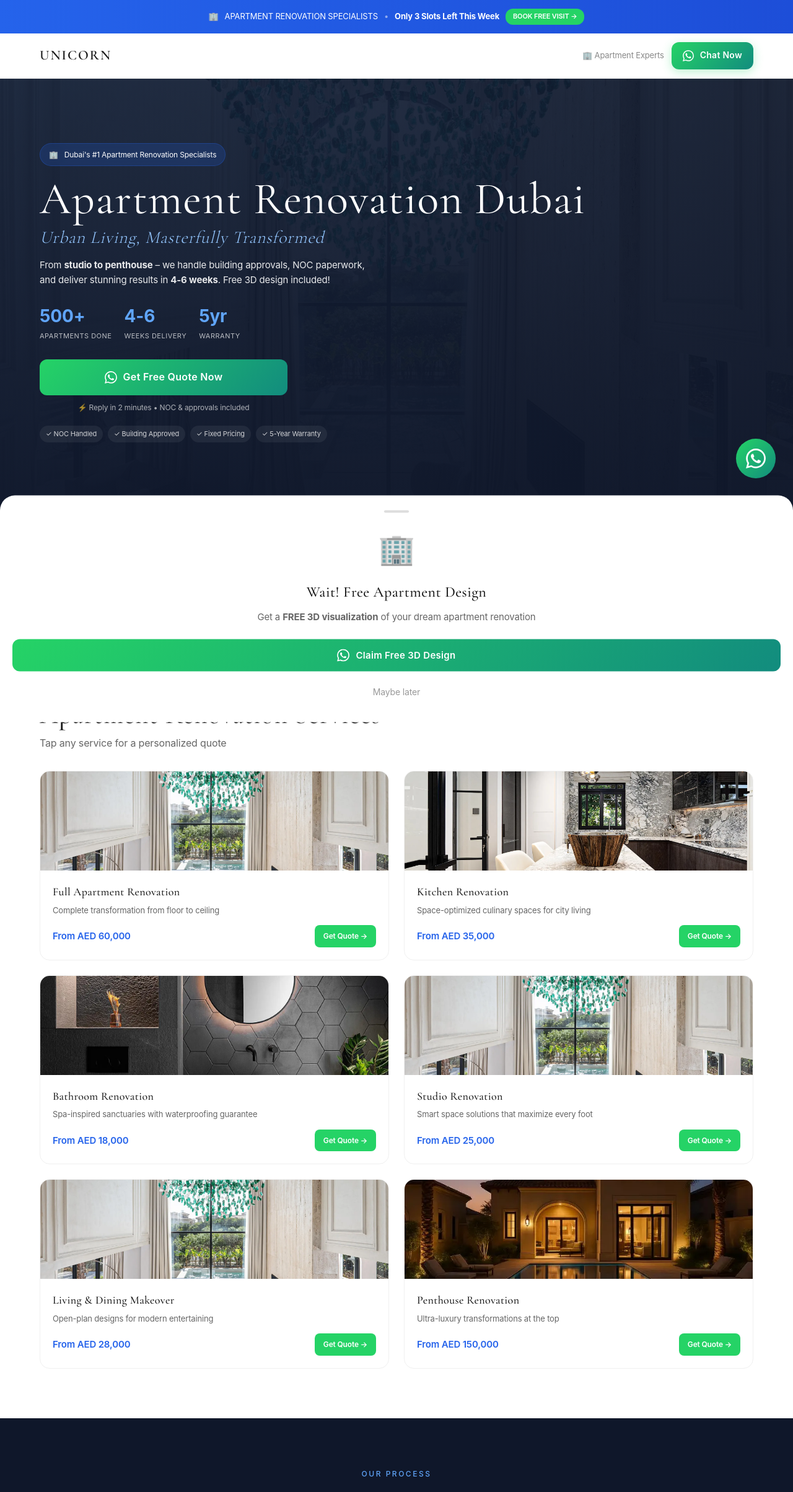
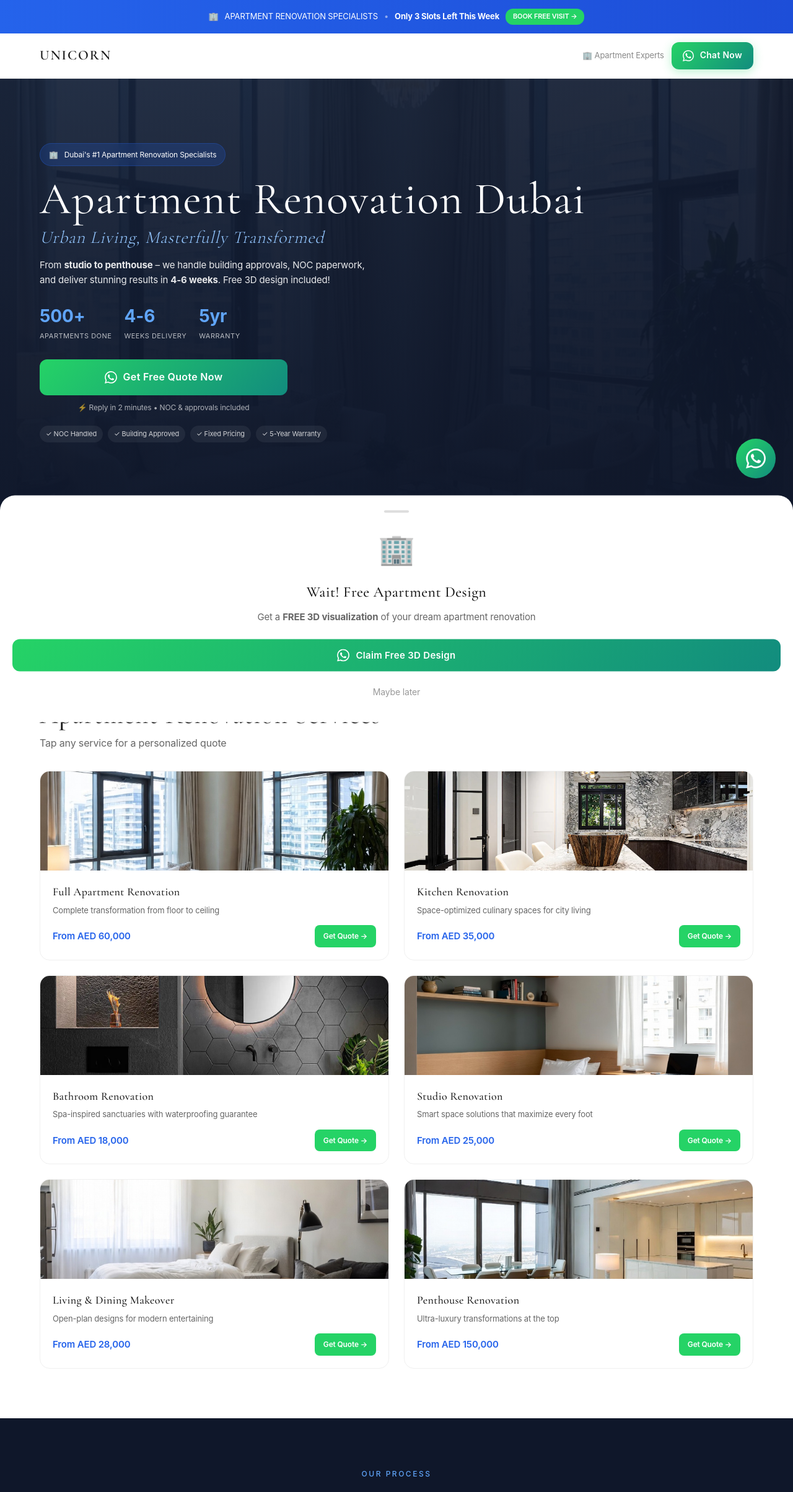
Before and after one commit to 1297ABY5/Villa-Landing--ABY, a Next.js app: page /apartment in a window 1280 px wide. Shown: the top 2408 px of the page at 62% size. Built offline with nearby package versions, Linux system fonts and the light colour scheme.

Commit message:
Update apartment.js

```diff
--- a/pages/apartment.js
+++ b/pages/apartment.js
@@ -1,6 +1,7 @@
-// pages/apartment.js - APARTMENT RENOVATION LANDING PAGE v1.0
+// pages/apartment.js - APARTMENT RENOVATION LANDING PAGE v1.1
 // High-converting page optimized for apartment renovation keywords
-// Adapted from villa v3.7 with apartment-specific content, pricing, areas, testimonials
+// ✅ Clean short tracking code (Ref: XXXXXX only)
+// Adapted from villa v3.8 with apartment-specific content, pricing, areas, testimonials
 
 import Head from 'next/head';
 import Image from 'next/image';
@@ -116,7 +117,7 @@ function getAttribution() {
     utm_term: p.get('utm_term') || p.get('kw') || p.get('keyword') || '',
     utm_content: p.get('utm_content') || '',
     loc: p.get('loc') || p.get('location') || 'Dubai',
-    lp: 'apartment-v1.0',
+    lp: 'apartment-v1.1',
     ts: Date.now(),
   };
   const hasNewParams = attr.gclid || attr.wbraid || attr.gbraid || attr.utm_source || attr.utm_campaign || attr.utm_term;
@@ -159,11 +160,15 @@ function hasClickedWhatsApp() {
   try { return sessionStorage.getItem('wa_clicked') === '1'; } catch(e) { return false; }
 }
 
+// ============================================
+// WHATSAPP OPENER - Clean short ref code
+// ============================================
 const openWhatsApp = (context, args = [], meta = {}) => {
   let message = WHATSAPP_MESSAGES.default();
   if (typeof WHATSAPP_MESSAGES[context] === 'function') {
     message = WHATSAPP_MESSAGES[context](...args);
   }
+
   const attr = readAttribution();
   const clickId = Math.random().toString(36).slice(2, 8).toUpperCase();
 
@@ -177,17 +182,18 @@ const openWhatsApp = (context, args = [], meta = {}) => {
       wbraid: attr.wbraid || '',
       gbraid: attr.gbraid || '',
       campaign: attr.utm_campaign || '',
-      page: attr.lp || 'apt',
+      page: attr.lp || 'apartment',
       time: new Date().toISOString()
     };
     const existing = JSON.parse(localStorage.getItem('unicorn_leads') || '[]');
     existing.push(trackingData);
-    localStorage.setItem('unicorn_leads', JSON.stringify(existing.slice(-100))); // Keep last 100
+    localStorage.setItem('unicorn_leads', JSON.stringify(existing.slice(-100)));
   } catch(e) {}
 
   // Clean short footer for customer
   const trackingFooter = `\n\n— Ref: ${clickId}`;
   message += trackingFooter;
+
   const value = CONVERSION_VALUES[context] || CONVERSION_VALUES.default;
   fireGtag('event', 'conversion', {
     send_to: 'AW-612864132/qqQcQNeM-bADEISh7qQC',
@@ -313,12 +319,12 @@ const KEYWORD_MAP = {
 // APARTMENT SERVICES (Different pricing than villas)
 // ============================================
 const APARTMENT_SERVICES = [
-  { id: 'full-apartment', title: 'Full Apartment Renovation', desc: 'Complete transformation from floor to ceiling', price: 'From AED 60,000', image: '/Interior-Design.webp', tags: ['apartment', 'full'] },
+  { id: 'full-apartment', title: 'Full Apartment Renovation', desc: 'Complete transformation from floor to ceiling', price: 'From AED 60,000', image: '/ap1.jpg', tags: ['apartment', 'full'] },
   { id: 'kitchen', title: 'Kitchen Renovation', desc: 'Space-optimized culinary spaces for city living', price: 'From AED 35,000', image: '/v16.webp', tags: ['kitchen', 'apartment'] },
   { id: 'bathroom', title: 'Bathroom Renovation', desc: 'Spa-inspired sanctuaries with waterproofing guarantee', price: 'From AED 18,000', image: '/v12.webp', tags: ['bathroom', 'apartment'] },
-  { id: 'studio', title: 'Studio Renovation', desc: 'Smart space solutions that maximize every foot', price: 'From AED 25,000', image: '/Interior-Design.webp', tags: ['studio', 'apartment'] },
-  { id: 'living-dining', title: 'Living & Dining Makeover', desc: 'Open-plan designs for modern entertaining', price: 'From AED 28,000', image: '/Interior-Design.webp', tags: ['apartment', 'interior'] },
-  { id: 'penthouse', title: 'Penthouse Renovation', desc: 'Ultra-luxury transformations at the top', price: 'From AED 150,000', image: '/villa-renovation.webp', tags: ['penthouse', 'luxury'] },
+  { id: 'studio', title: 'Studio Renovation', desc: 'Smart space solutions that maximize every foot', price: 'From AED 25,000', image: '/ap3.jpg', tags: ['studio', 'apartment'] },
+  { id: 'living-dining', title: 'Living & Dining Makeover', desc: 'Open-plan designs for modern entertaining', price: 'From AED 28,000', image: '/ap2.jpg', tags: ['apartment', 'interior'] },
+  { id: 'penthouse', title: 'Penthouse Renovation', desc: 'Ultra-luxury transformations at the top', price: 'From AED 150,000', image: '/ap4.jpg', tags: ['penthouse', 'luxury'] },
 ];
 
 // ============================================
@@ -825,7 +831,7 @@ export default function ApartmentLandingPage({ initialContent, initialSlots, cur
         {/* HERO */}
         <section style={{ position: 'relative', minHeight: '85vh', display: 'flex', alignItems: 'center', background: 'linear-gradient(135deg, #1e3a5f 0%, #0f172a 100%)' }}>
           <div style={{ position: 'absolute', inset: 0 }}>
-            <Image src="/Interior-Design.webp" alt={content.h1} fill sizes="100vw" style={{ objectFit: 'cover', opacity: 0.25 }} priority quality={75} />
+            <Image src="/ap1.jpg" alt={content.h1} fill sizes="100vw" style={{ objectFit: 'cover', opacity: 0.25 }} priority quality={75} />
             <div style={{ position: 'absolute', inset: 0, background: 'linear-gradient(to bottom, rgba(15,23,42,0.7) 0%, rgba(15,23,42,0.95) 100%)' }} />
           </div>
 
```
